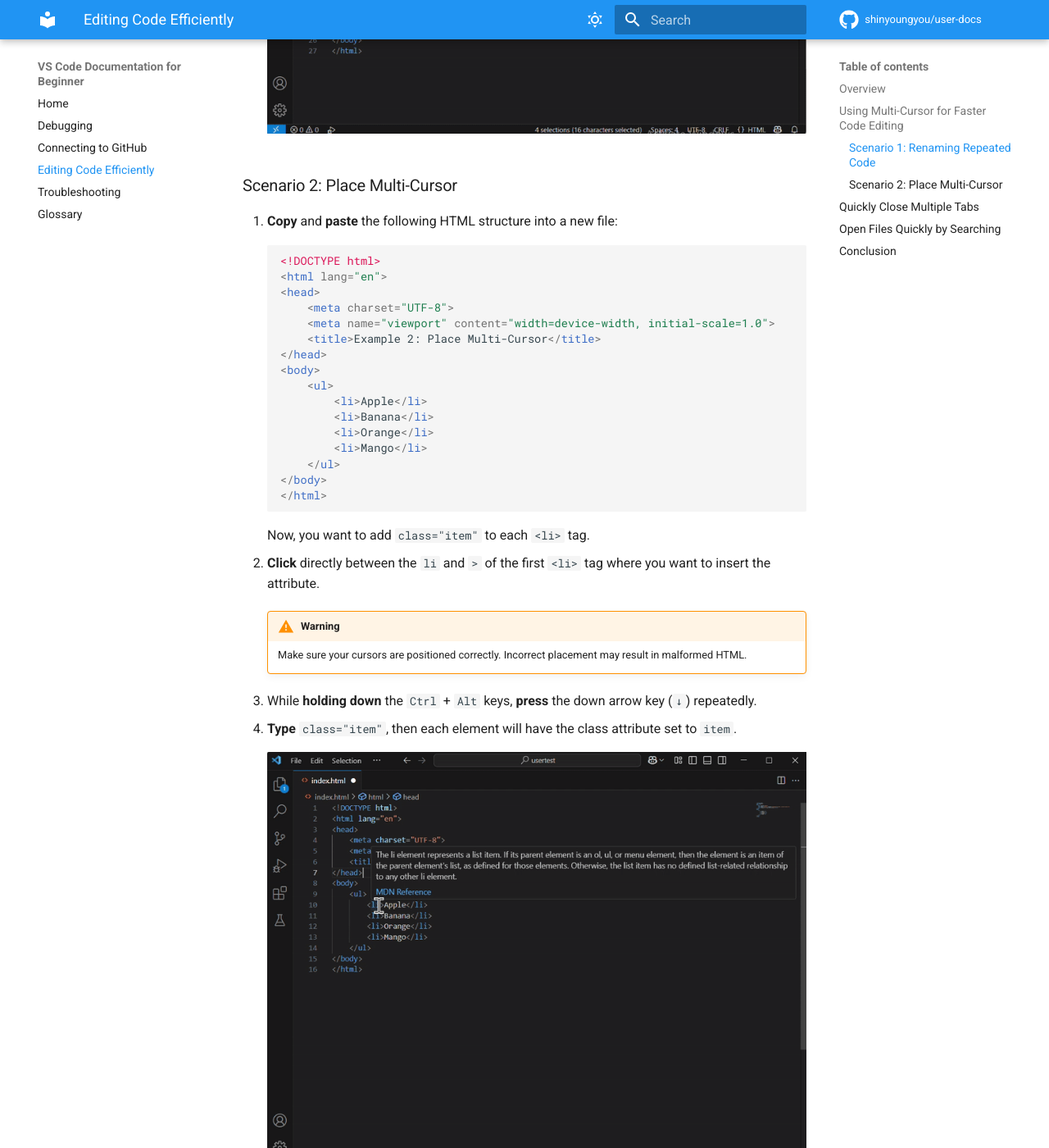
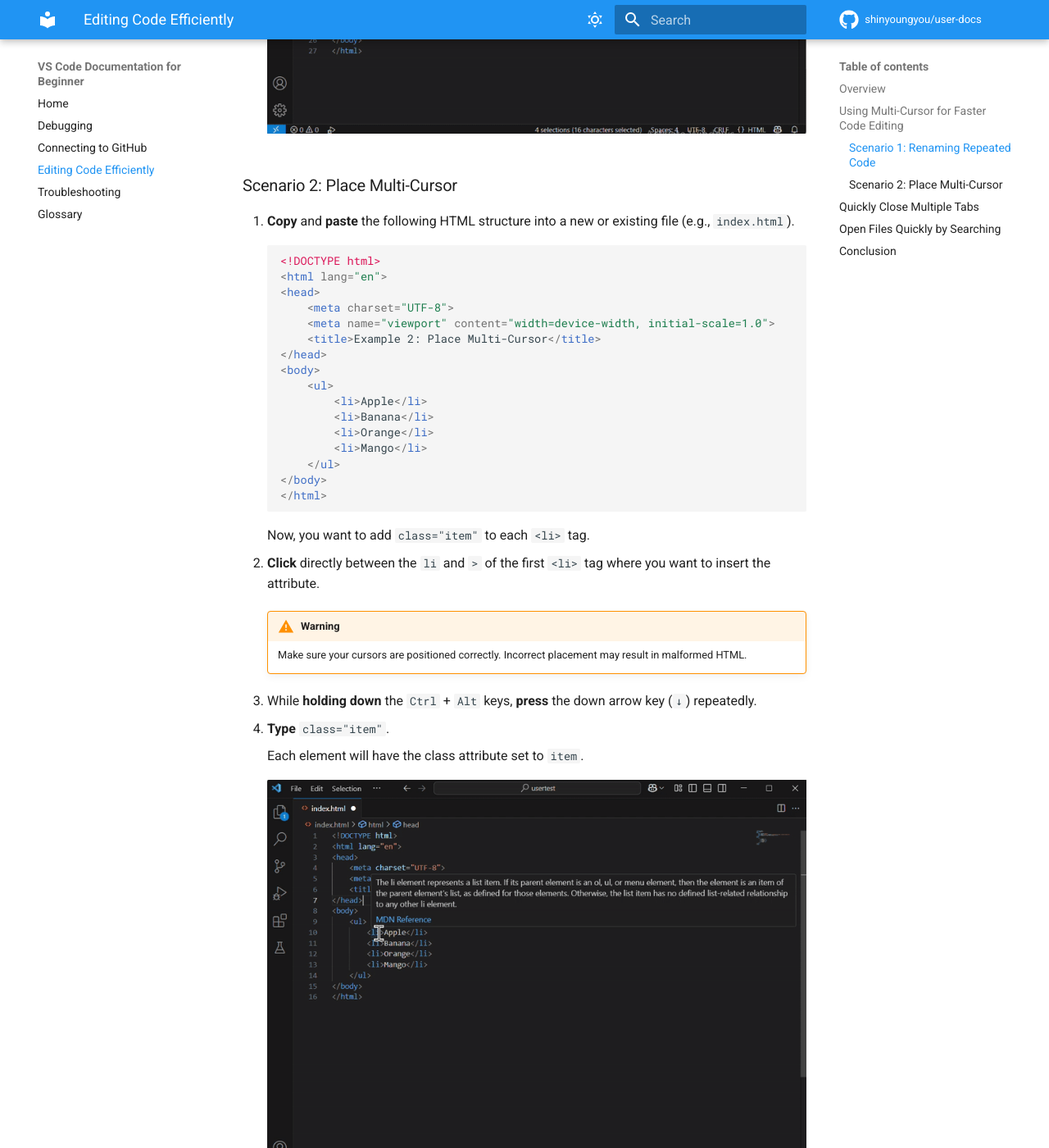
Before and after one commit to shinyoungyou/user-docs, an MkDocs documentation site: the page built from docs/pages/code.md, in a window 1280 px wide and 1400 px high, scrolled down 3018 px. Shown: the whole window at 82% size. Built offline with MkDocs 1.6.1 and Material for MkDocs 9.7.7, drawn with Linux system fonts in a browser that asks for light colours; comment, search, counter and statistics services are not loaded; some of the changed text lies outside the part shown.

Commit message:
Name files

````diff
--- a/docs/pages/code.md
+++ b/docs/pages/code.md
@@ -11,7 +11,7 @@
 - Scenario 2: Placing Multi-Cursor <br>Adding an attribute to each list item in a simple HTML list.
 
 ### Scenario 1: Renaming Repeated Code
-1. <span >**Copy**</span> and <span >**paste**</span> the following HTML structure into a new file:
+1. <span >**Copy**</span> and <span >**paste**</span> the following HTML structure into a new file (e.g., `index.html`):
 ``` { .html }
 <!DOCTYPE html>
 <html lang="en">
@@ -58,7 +58,7 @@
 
 
     !!! notes
-        Alternatively,   **press** `Ctrl` + `Shift` + `L` to select all matching words in the file at once.
+        Alternatively, **press** `Ctrl` + `Shift` + `L` to select all matching words in the file at once.
 
           <figure markdown="span">
             ![Image title](../assets/code2.gif){ width="100%" }
@@ -73,7 +73,7 @@
 
 
 ### Scenario 2: Place Multi-Cursor
-1. <span >**Copy**</span> and <span >**paste**</span> the following HTML structure into a new file:
+1. <span >**Copy**</span> and <span >**paste**</span> the following HTML structure into a new or existing file (e.g., `index.html`).
 ``` { .html }
 <!DOCTYPE html>
 <html lang="en">
@@ -100,7 +100,9 @@
         Make sure your cursors are positioned correctly. Incorrect placement may result in malformed HTML.
 
 3. While <span >**holding down**</span> the `Ctrl` + `Alt` keys, <span >**press**</span> the down arrow key (`↓`) repeatedly.
-4. <span >**Type**</span>  `class="item"`, then each element will have the class attribute set to `item`.
+4. <span >**Type**</span>  `class="item"`.
+
+    Each element will have the class attribute set to `item`.
 
       <figure markdown="span">
         ![Image title](../assets/code4.gif){ width="100%" }
````
Also changed, not shown: docs/pages/debugging.md (+1 -1 lines).
